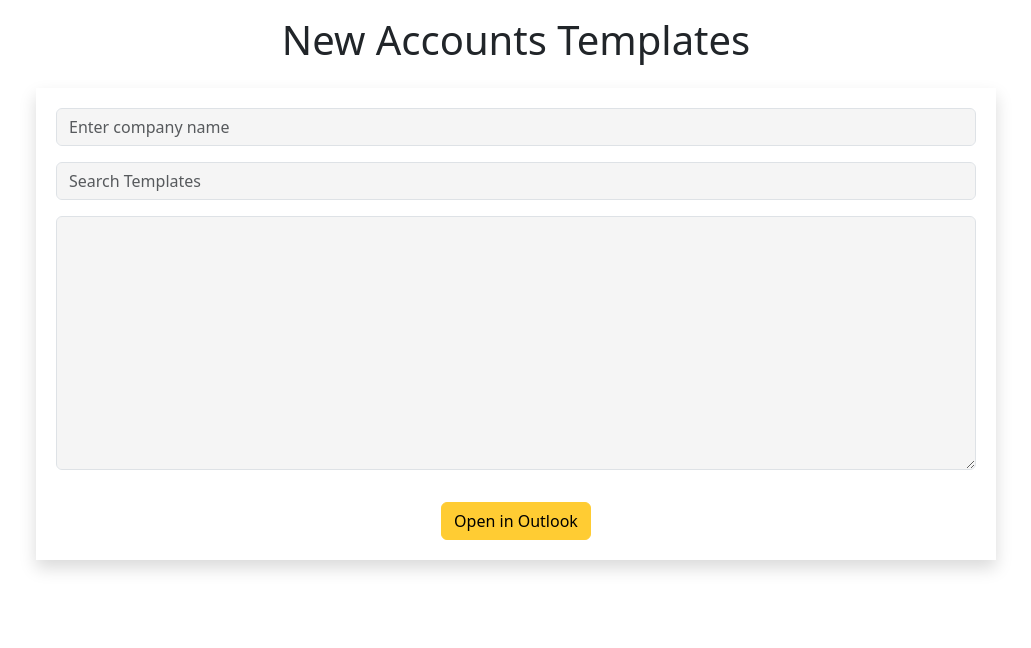
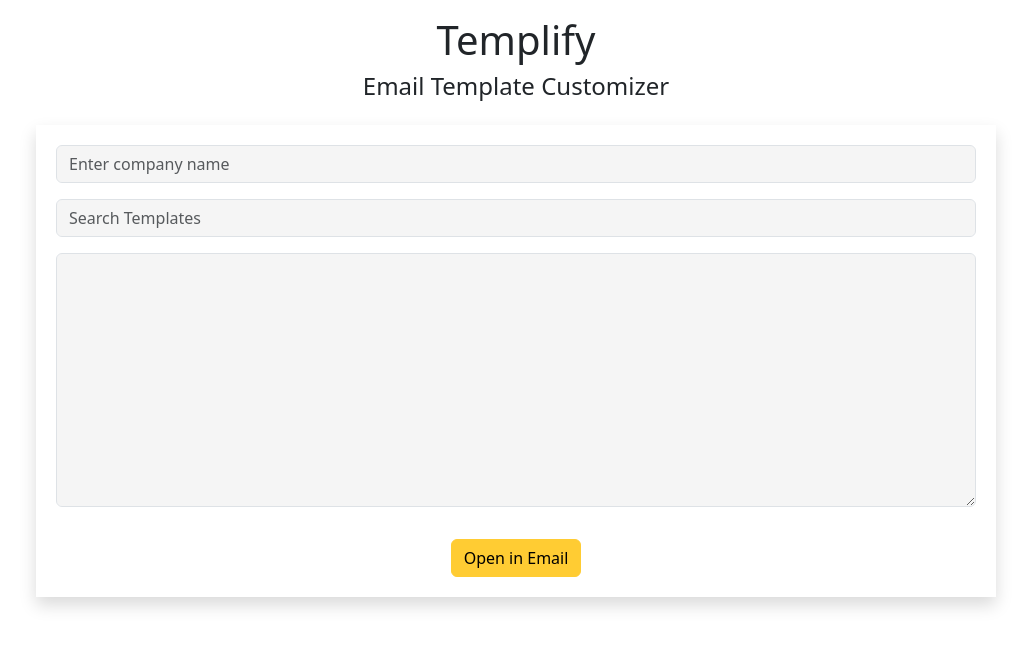
Before and after one commit to camyacodes/templify, a React (Create React App) app: page / in a window 1280 px wide. Shown: the top 648 px of the page, without its empty margins (124-1155 px from the left). Built offline with nearby package versions, Linux system fonts and the light colour scheme.

Commit message:
removed unused components and added custom metadata

```diff
--- a/public/index.html
+++ b/public/index.html
@@ -24,7 +24,7 @@
       work correctly both with client-side routing and a non-root public URL.
       Learn how to configure a non-root public URL by running `npm run build`.
     -->
-    <title>React App</title>
+    <title>Templify</title>
   </head>
   <body>
     <noscript>You need to enable JavaScript to run this app.</noscript>
--- a/src/App.js
+++ b/src/App.js
@@ -4,7 +4,6 @@ import Header from "./components/Header";
 import CompanyNameInput from "./components/CompanyNameInput";
 import TemplateSearchInput from "./components/TemplateSearchInput";
 import TemplateDisplay from "./components/TemplateDisplay";
-import SubjectLine from "./components/SubjectLine";
 import OutlookButton from "./components/OutlookButton";
 import { customizeTemplate } from "./components/utilities";
 import templates from "./templates.json";
@@ -37,8 +36,6 @@ function App() {
     setEmailBody(newText);
   };
 
-  <SubjectLine companyName={companyName} />
-
   return (
     <div className="App">
       <Header />
@@ -54,7 +51,7 @@ function App() {
           clearSelectedTemplate={clearTemplateSelection}
         />
         <TemplateDisplay templateText={customizedText} onTextChange={handleEmailBodyChange} />
-        <OutlookButton subject={`${companyName.toUpperCase()} - White Cap Credit Application - Additional Information Required`} body={emailBody} />
+        <OutlookButton subject={`${companyName.toUpperCase()}`} body={emailBody} />
       </div>
     </div>
   );
--- a/src/components/Header.js
+++ b/src/components/Header.js
@@ -3,7 +3,8 @@ import React from 'react';
 
 const Header = () => (
   <header className="text-center py-3">
-    <h1>New Accounts Templates</h1>
+    <h1>Templify</h1>
+    <h4>Email Template Customizer</h4>
   </header>
 );
 
--- a/src/components/OutlookButton.js
+++ b/src/components/OutlookButton.js
@@ -10,7 +10,7 @@ const OutlookButton = ({ subject, body }) => {
   const mailtoLink = `mailto:?subject=${encodedSubject}&body=${encodedBody}`;
 
   return (
-    <a href={mailtoLink} id="email_btn" className="btn mt-3" style={{ backgroundColor: '#ffcc33', color: '#000', borderColor: '#ffcc33' }}>Open in Outlook</a>
+    <a href={mailtoLink} id="email_btn" className="btn mt-3" style={{ backgroundColor: '#ffcc33', color: '#000', borderColor: '#ffcc33' }}>Open in Email</a>
   );
 };
 
--- a/src/components/SubjectLine.js
+++ /dev/null
@@ -1,23 +0,0 @@
-// SubjectLine.js
-import React from 'react';
-
-const SubjectLine = ({ companyName }) => {
-  // Function to capitalize company name and format subject line
-  const formatSubjectLine = (name) => {
-    return `${name.toUpperCase()} - White Cap Credit Application - `;
-  };
-
-  return (
-    <div className="mb-3">
-      <input
-        type="text"
-        className="form-control"
-        readOnly
-        value={companyName ? formatSubjectLine(companyName) : ''}
-        placeholder="Subject line will appear here..."
-      />
-    </div>
-  );
-};
-
-export default SubjectLine;
```
Also changed, not shown: src/components/Button.js (deleted, +0 -10 lines), 1 other file (tests, documents, lock files or other folders).
